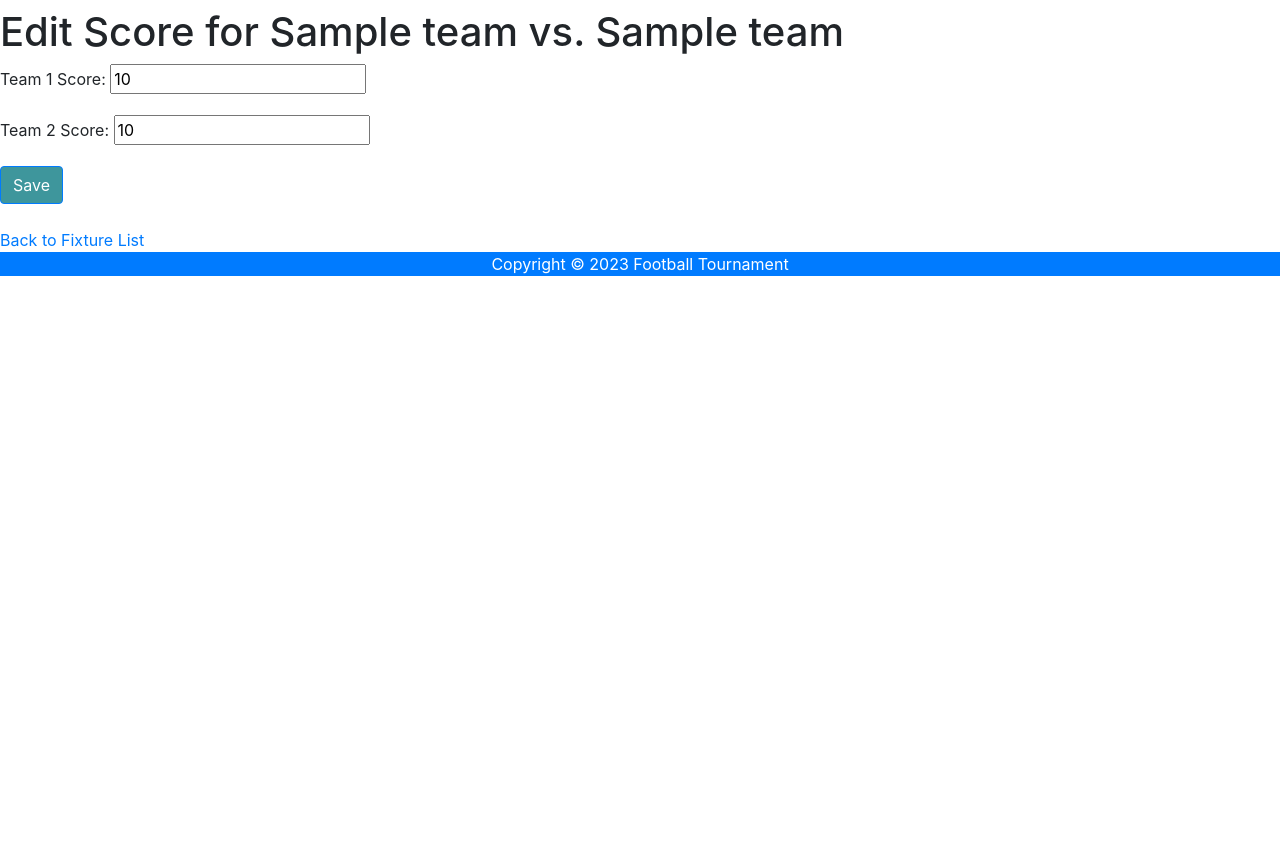
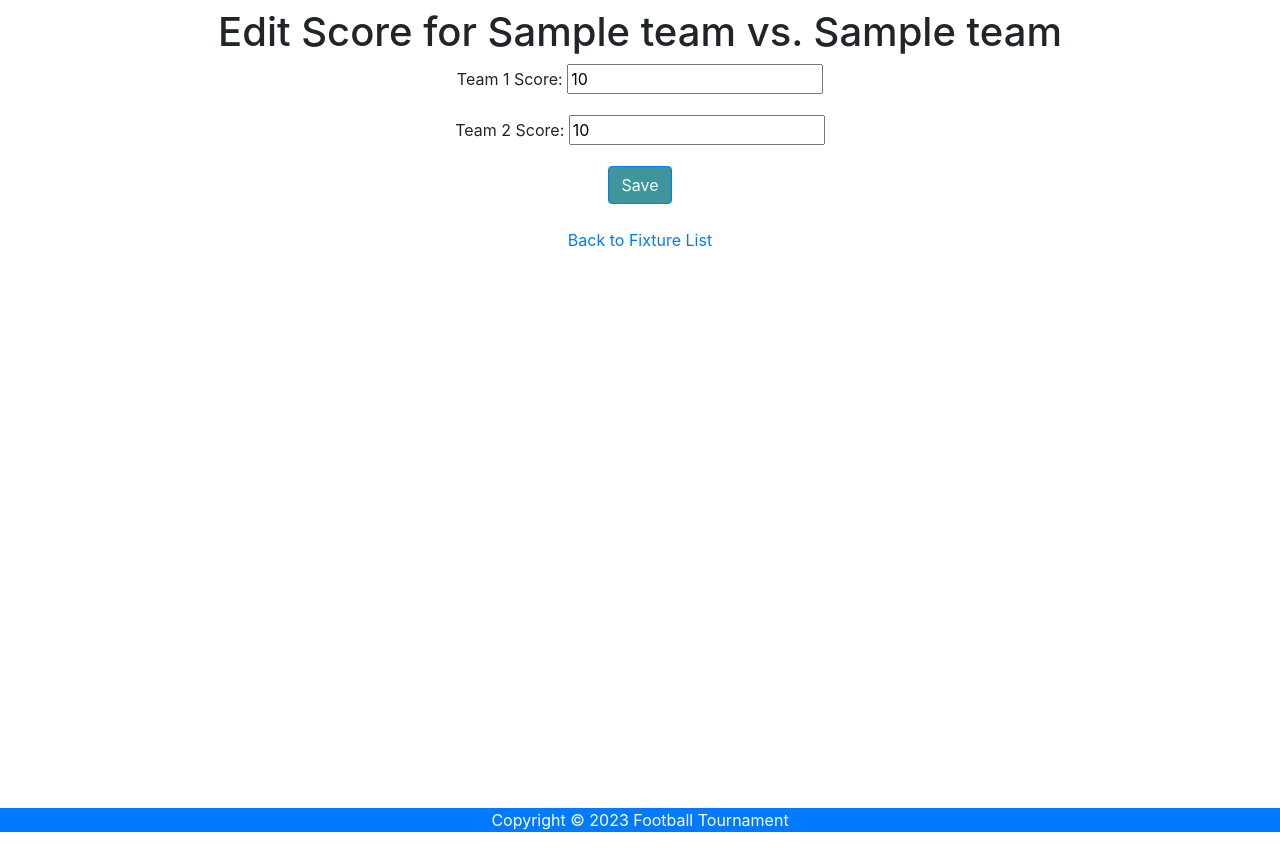
Before and after one commit to chandnirk4949/football_tournament_webapp, a Django app: page /fixtures/edit_score/1/ in a window 1280 px wide. Shown: the part 48-896 px from the top of the page. Before the commit the page ends 324 px from the top, so only its background shows below. Run offline with Django 4.2, Linux system fonts and the light colour scheme; a user stored in the database is signed in; tables that the repository leaves empty hold one stand-in row (values such as "Sample post").

Commit message:
completed

```diff
--- a/tournament/static/js/script.js
+++ b/tournament/static/js/script.js
@@ -88,7 +88,7 @@
 });
 
 
-// Use jQuery to handle the click eevent on the view member button on teams data page
+// Use jQuery to handle the click eevent on the view team members button on teams data page
 $(document).ready(function () {
   $('.view-members-button').click(function () {
     console.log("Member count")
--- a/tournament/static/tournament/style.css
+++ b/tournament/static/tournament/style.css
@@ -121,3 +121,7 @@
 .registration-closed {
   font-weight: bold;
 }
+
+#edit-form {
+  height: 100vh;
+}
--- a/tournament/templates/tournament/edit_score.html
+++ b/tournament/templates/tournament/edit_score.html
@@ -2,6 +2,7 @@
 {% load static %}
 
 {% block content %}
+<div class="container" id="edit-form">
     <h1>Edit Score for {{ fixture.team1.name }} vs. {{ fixture.team2.name }}</h1>
     <form method="post">
         {% csrf_token %}
@@ -10,4 +11,5 @@
     </form>
     <br>
     <a href="{% url 'fixtures' %}">Back to Fixture List</a>
+</div>
 {% endblock %}
```
Lines whose indentation alone changed are shown as unchanged.
